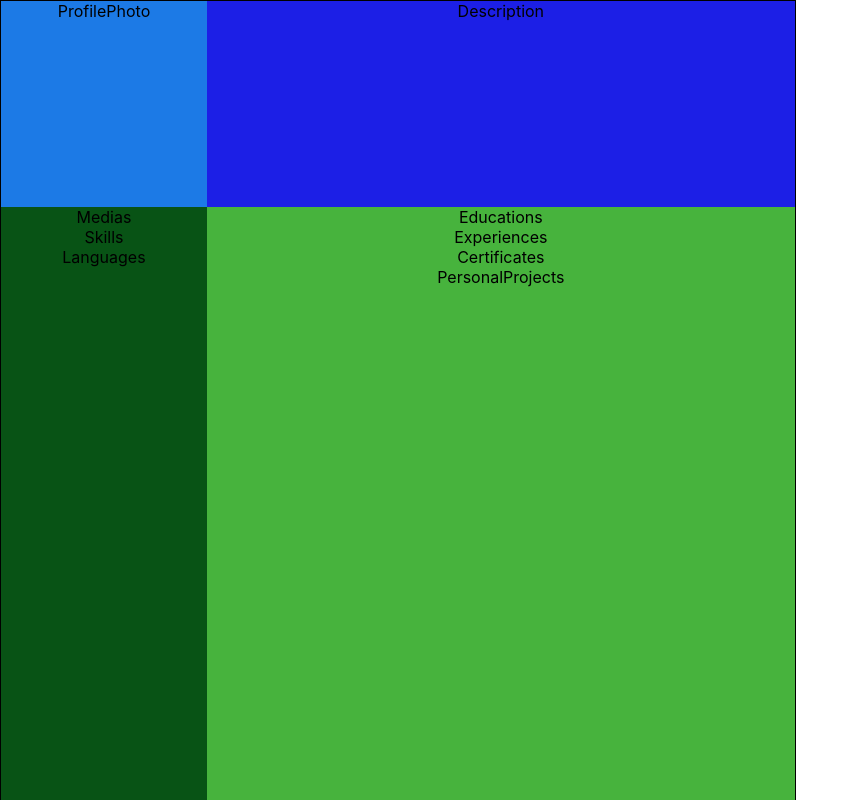
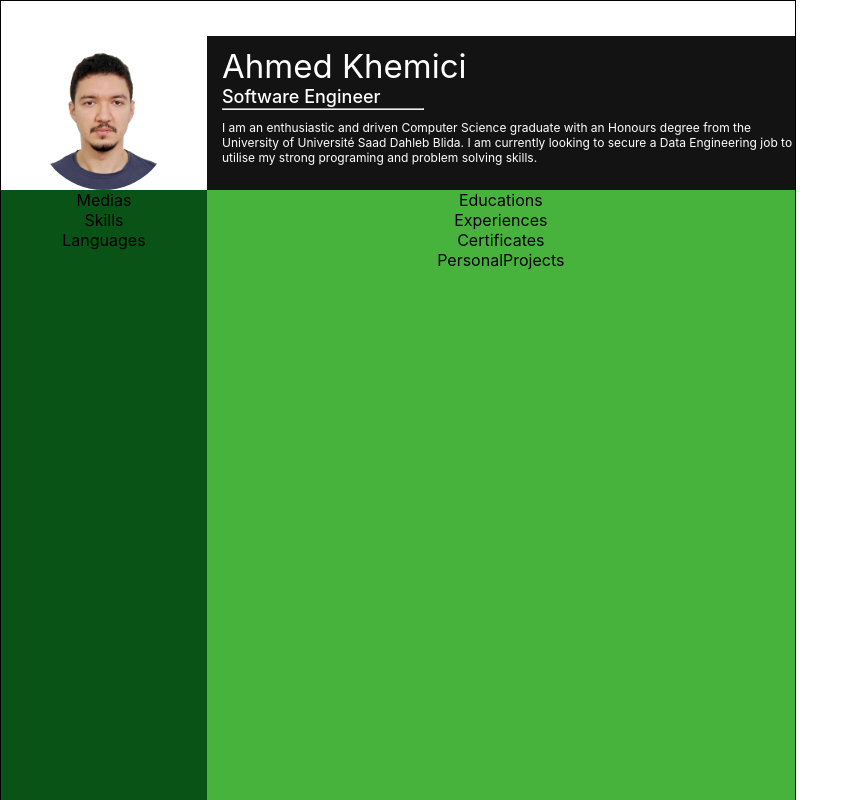
Before and after one commit to AhmedKhemici/cv_maker, a React (Create React App) app: page / in a window 1280 px wide. Shown: the top 800 px of the page, without its empty margins (0-858 px from the left). Built offline with nearby package versions, Linux system fonts and the light colour scheme.

Commit message:
20% done

```diff
--- a/src/App.js
+++ b/src/App.js
@@ -6,11 +6,14 @@ import './App.css';
 const App = () => {
   const cv = {
     "profile":{
-      "profile_photo":"",
-      "first_name":"",
-      "last_name":"",
-      "profession":"",
-      "description":""
+      "profile_photo":"ahmedKhemici",
+      "first_name":"Ahmed",
+      "last_name":"Khemici",
+      "profession":"Software Engineer",
+      "description":`I am an enthusiastic and driven Computer Science graduate with an Honours degree from the University
+      of Université Saad Dahleb Blida. I am currently looking to secure a Data Engineering job to utilise my
+      strong programing and problem solving skills.
+      `
     },
     "side_content":{
     },
@@ -20,7 +23,7 @@ const App = () => {
   return (
     <div className='App container'>
       <div className='profile'>
-        <Profile/>
+        <Profile profile={cv.profile}/>
       </div>
       <div className='content'>
         <SideContent/>
--- a/src/Components/Profile/Description/Description.css
+++ b/src/Components/Profile/Description/Description.css
@@ -1,5 +1,37 @@
-.Description{
+.Description {
     width: 15.55cm;
-    height: 5.45cm;
-    background-color: rgb(28, 31, 230);
+    height: 5cm;
+    padding-top: 35px;
+    box-sizing: border-box;
 }
+
+.description__content {
+    width: 100%;
+    height: 100%;
+    color: white;
+    text-align: left;
+    background-color: rgba(0, 0, 0, 0.925);
+    padding: 10px 0 0 15px;
+    box-sizing: border-box;
+}
+
+.description__fullname {
+    font-size: 33px;
+    font-weight: 400;
+}
+
+.description__profession {
+    font-size: 18px;
+    font-weight: 450;
+}
+
+.description__text {
+    margin: 10px 0;
+    font-size: 12px;
+    font-weight: 400;
+}
+
+.description__content>hr{
+    margin: 1px 5px 0 0;
+    width: 200px;
+}
--- a/src/Components/Profile/Description/Description.js
+++ b/src/Components/Profile/Description/Description.js
@@ -1,9 +1,20 @@
 import './Description.css'
 
-const Description = () => {
+const Description = (props) => {
   return (
     <div className="Description">
-      Description
+      <div className="description__content">
+        <div className="description__fullname">
+          {props.name}
+        </div>
+        <div className="description__profession">
+          {props.profession}
+        </div>
+        <hr/>
+        <div className="description__text">
+          {props.description}
+        </div>
+      </div>
     </div>
   )
 }
--- /dev/null
+++ b/src/Components/Profile/Photo/Photo.css
@@ -0,0 +1,11 @@
+.Photo {
+    width: 5.45cm;
+    height: 5cm;
+    padding-top: 50px;
+    box-sizing: border-box;
+}
+
+.Photo>img {
+    height: 100%;
+    border-radius: 100%;
+}
--- /dev/null
+++ b/src/Components/Profile/Photo/Photo.js
@@ -0,0 +1,11 @@
+import './Photo.css'
+
+const Photo = (props) => {
+  return (
+    <div className='Photo'>
+      <img src={`${process.env.PUBLIC_URL}/img/${props.profile_photo}.jpg`}/>
+    </div>
+  )
+}
+
+export default Photo
--- a/src/Components/Profile/Profile.css
+++ b/src/Components/Profile/Profile.css
@@ -1,4 +1,3 @@
 .Profile{
     display: flex;
-    background-color: bisque;
 }
--- a/src/Components/Profile/Profile.js
+++ b/src/Components/Profile/Profile.js
@@ -1,16 +1,16 @@
-import ProfilePhoto from './ProfilePhoto/ProfilePhoto.js'
+import Photo from './Photo/Photo.js'
 import Description from './Description/Description.js'
 import './Profile.css'
 
 const Profile = (props) => {
-  const fullName = props.first_name+" "+props.last_name
+  const fullName = props.profile.first_name+" "+props.profile.last_name
   return (
     <div className='Profile'>
-      <ProfilePhoto profile_photo={props.profile_photo}/>
+      <Photo profile_photo={props.profile.profile_photo}/>
       <Description
         name={fullName}
-        profession={props.profession}
-        description={props.description}
+        profession={props.profile.profession}
+        description={props.profile.description}
       />
     </div>
   )
--- a/src/Components/Profile/ProfilePhoto/ProfilePhoto.css
+++ /dev/null
@@ -1,9 +0,0 @@
-.ProfilePhoto {
-    width: 5.45cm;
-    height: 5.45cm;
-    background-color: rgb(28, 122, 230);
-}
-
-.ProfilePhoto__image {
-
-}
--- a/src/Components/Profile/ProfilePhoto/ProfilePhoto.js
+++ /dev/null
@@ -1,13 +0,0 @@
-import './ProfilePhoto.css'
-
-const ProfilePhoto = (props) => {
-  return (
-    <div className='ProfilePhoto'>
-      <div className='ProfilePhoto__image'>
-        ProfilePhoto
-      </div>
-    </div>
-  )
-}
-
-export default ProfilePhoto
```
Also changed, not shown: public/img/ahmedKhemici.jpg (added).
